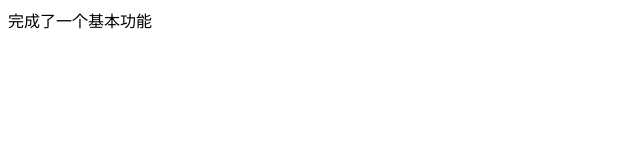
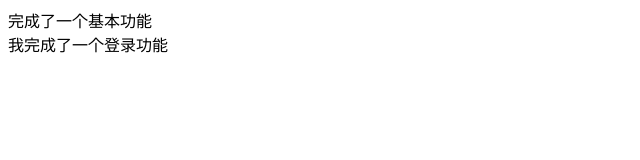
Before and after one commit to longbixia76/first, a plain HTML site: page index.html in a window 1280 px wide. Shown: the whole page, without its empty margins (0-640 px from the left). Drawn offline with Linux system fonts and the light colour scheme.

Commit message:
完成了一个登录功能

```diff
--- a/index.html
+++ b/index.html
@@ -6,5 +6,6 @@
 </head>
 <body>
     <div>完成了一个基本功能</div>
+    <div>我完成了一个登录功能</div>
 </body>
 </html>
```
